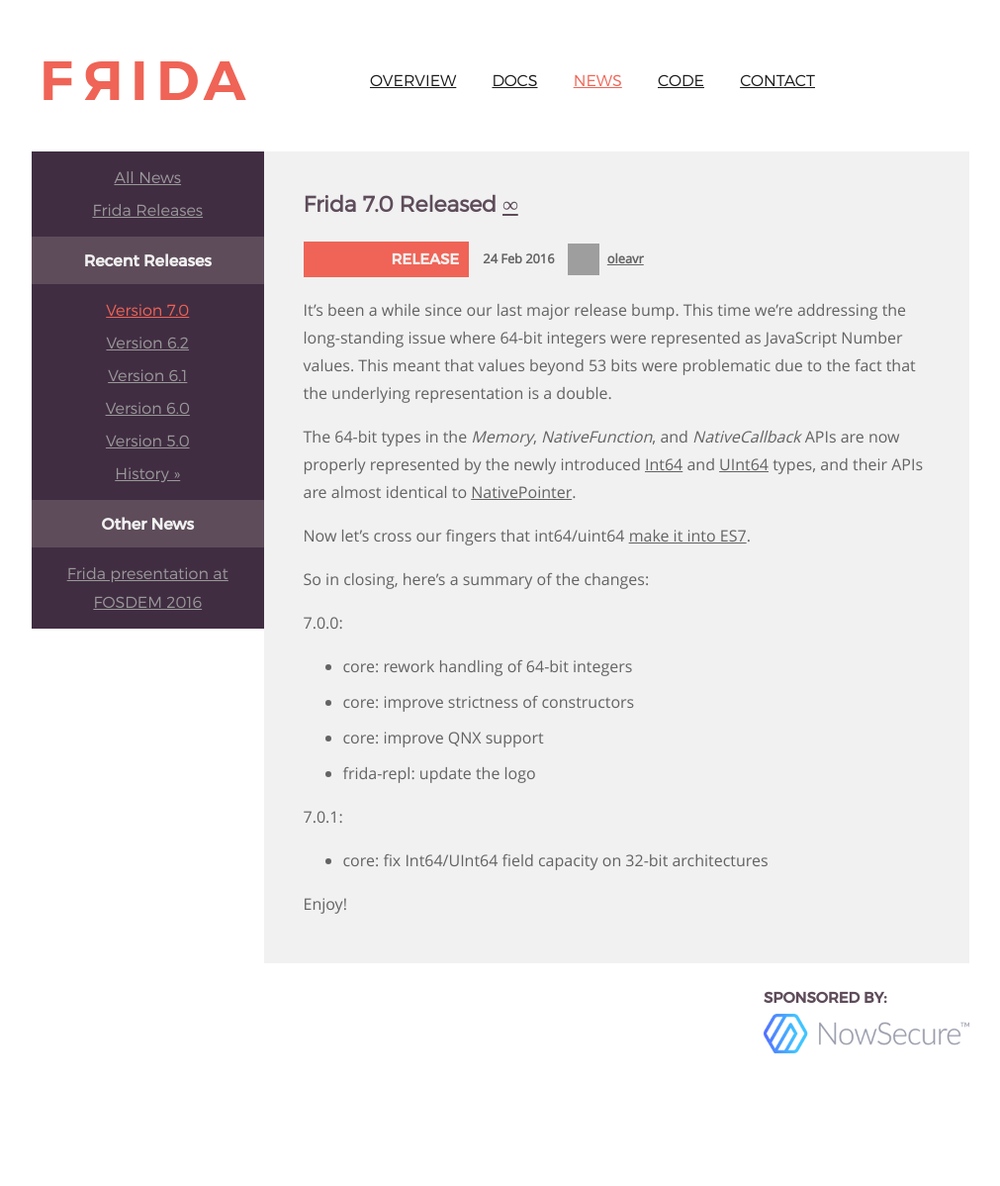
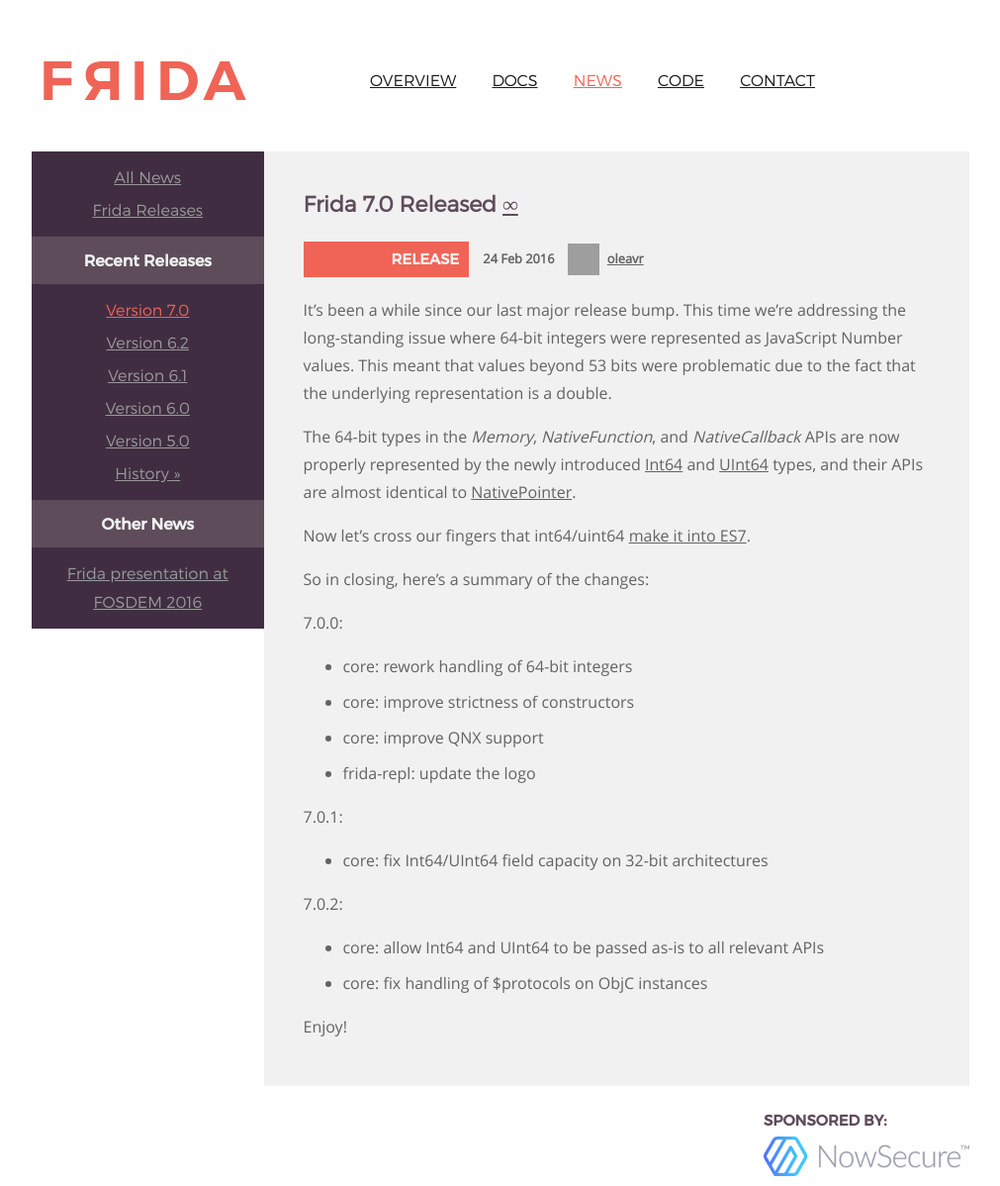
Before and after one commit to frida/frida-website, a Jekyll site: the page built from _posts/2016-02-24-frida-7-0-released.markdown, in a window 1280 px wide. Shown: the whole page at 99% size, without its empty margins (129-1140 px from the left). Built offline with Jekyll 4.4.1, drawn with Linux system fonts in a browser that asks for light colours; before the commit the page ends 1074 px from its top, so only the background shows below that; grey boxes are pictures that could not be loaded.

Commit message:
Add release notes for 7.0.2

```diff
--- a/_posts/2016-02-24-frida-7-0-released.markdown
+++ b/_posts/2016-02-24-frida-7-0-released.markdown
@@ -32,4 +32,9 @@ So in closing, here's a summary of the changes:
 
 - core: fix Int64/UInt64 field capacity on 32-bit architectures
 
+7.0.2:
+
+- core: allow Int64 and UInt64 to be passed as-is to all relevant APIs
+- core: fix handling of $protocols on ObjC instances
+
 Enjoy!
```
